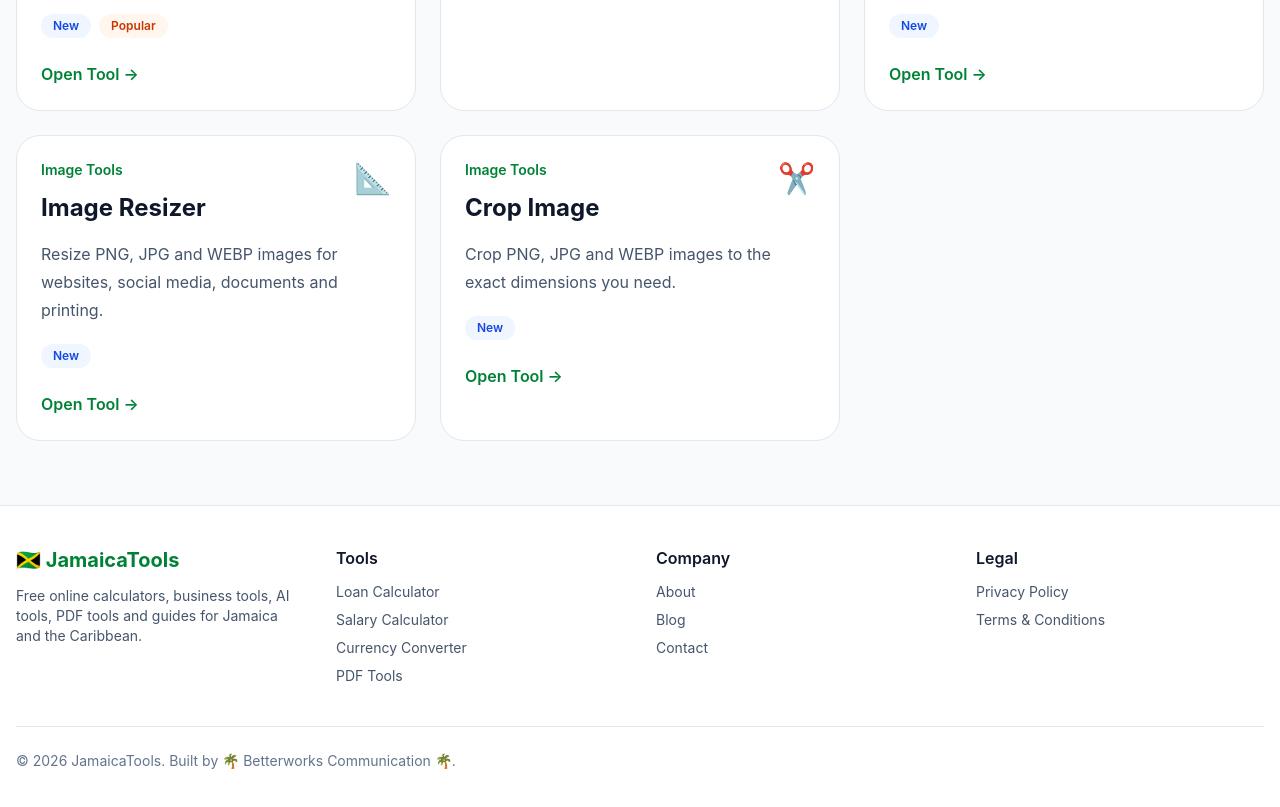
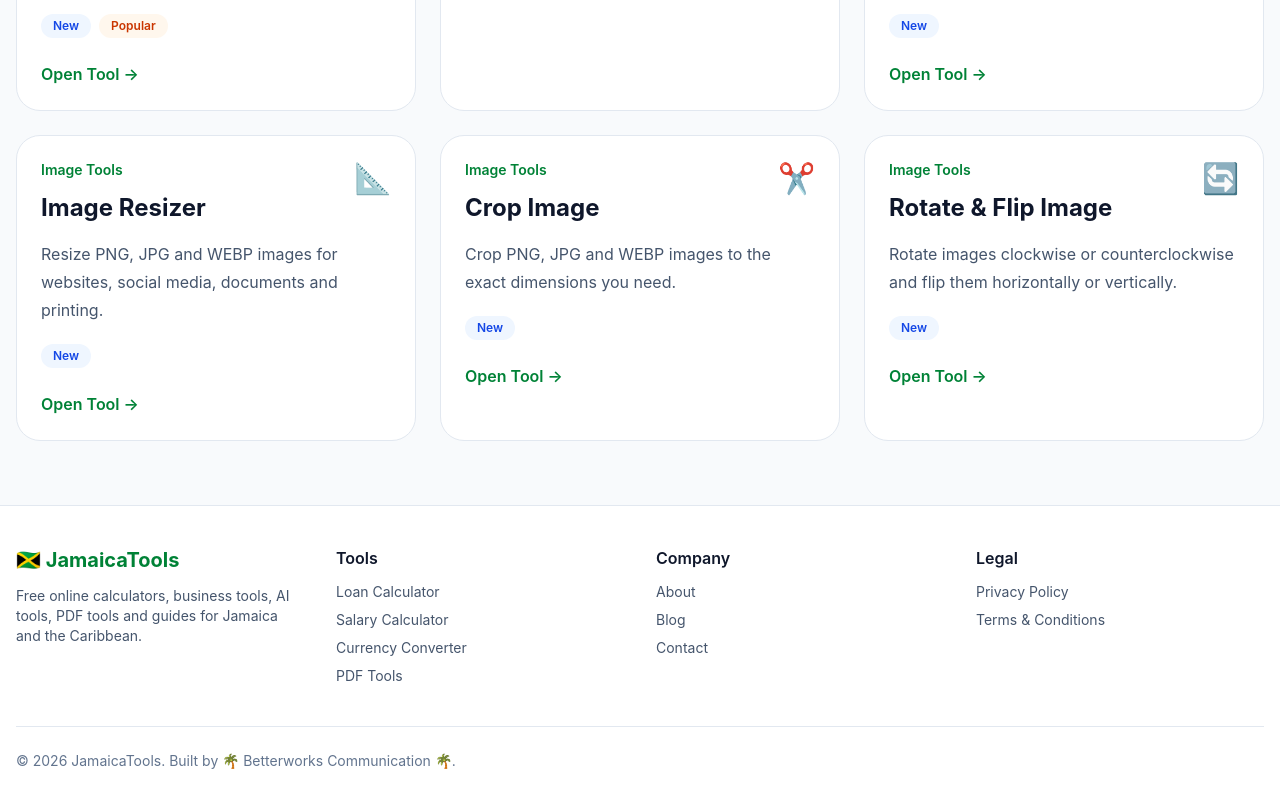
Before and after one commit to Movieslists02/jamaicatools, a React (Vite) app: page /tools in a window 1280 px wide. Shown: the part 1260-2067 px from the top of the page. Built offline with nearby package versions, Linux system fonts and the light colour scheme.

Commit message:
fix: complete rotate and flip image tool page

```diff
--- a/src/components/tools/images/ImageRotator.jsx
+++ b/src/components/tools/images/ImageRotator.jsx
@@ -0,0 +1,29 @@
+import ImageWorkspace from "./ImageWorkspace";
+
+const ACCEPTED_IMAGE_TYPES = [
+  "image/png",
+  "image/jpeg",
+  "image/webp",
+];
+
+const MAX_IMAGE_SIZE = 10 * 1024 * 1024;
+
+function ImageRotator() {
+  return (
+    <ImageWorkspace
+      title="Rotate & Flip Image"
+      headerTitle="🔄 Rotate & Flip Image"
+      headerSubtitle="Rotate images clockwise or counterclockwise and flip them horizontally or vertically."
+      actionLabel="Edit Image"
+      uploadTitle="Drag and drop your image here"
+      uploadDescription="Upload a PNG, JPG/JPEG, or WEBP image up to 10 MB."
+      browseLabel="Browse Image"
+      previewTitle="Original Image"
+      detailsTitle="Image Information"
+      acceptedTypes={ACCEPTED_IMAGE_TYPES}
+      maxFileSize={MAX_IMAGE_SIZE}
+    />
+  );
+}
+
+export default ImageRotator;
--- a/src/data/tools.js
+++ b/src/data/tools.js
@@ -300,6 +300,35 @@ seoDescription:
       "background-remover",
     ],
   },
+
+  {
+    id: 12,
+    slug: "rotate-flip-image",
+    title: "Rotate & Flip Image",
+    category: "Image Tools",
+    description:
+      "Rotate images clockwise or counterclockwise and flip them horizontally or vertically.",
+    icon: "🔄",
+    featured: false,
+    popular: false,
+    new: true,
+    keywords: [
+      "rotate image",
+      "flip image",
+      "rotate photo",
+      "flip photo",
+      "horizontal flip",
+      "vertical flip",
+    ],
+    seoTitle: "Rotate & Flip Images Online | JamaicaTools",
+    seoDescription:
+      "Rotate and flip PNG, JPG and WEBP images online with JamaicaTools.",
+    relatedTools: [
+      "crop-image",
+      "image-resizer",
+      "image-converter",
+    ],
+  },
 ];
 
 export default tools;
```
